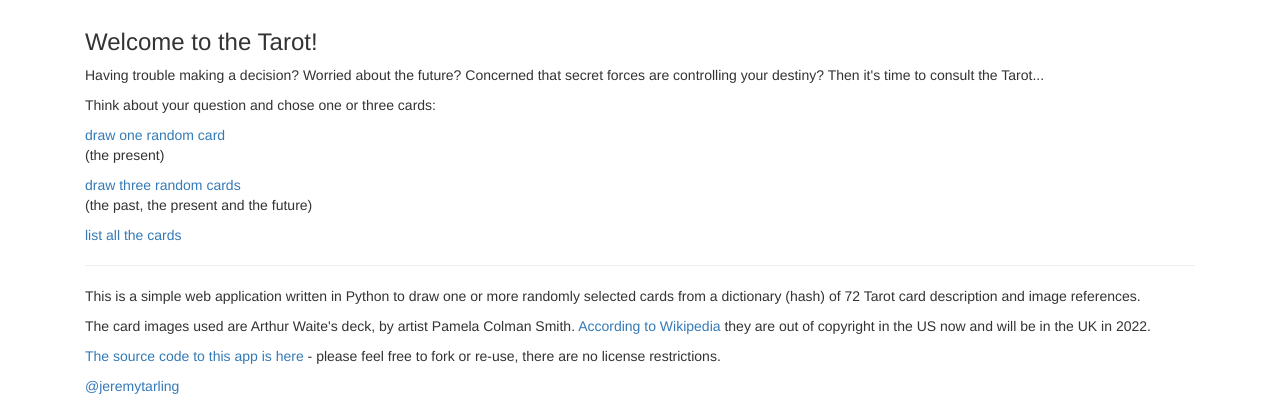
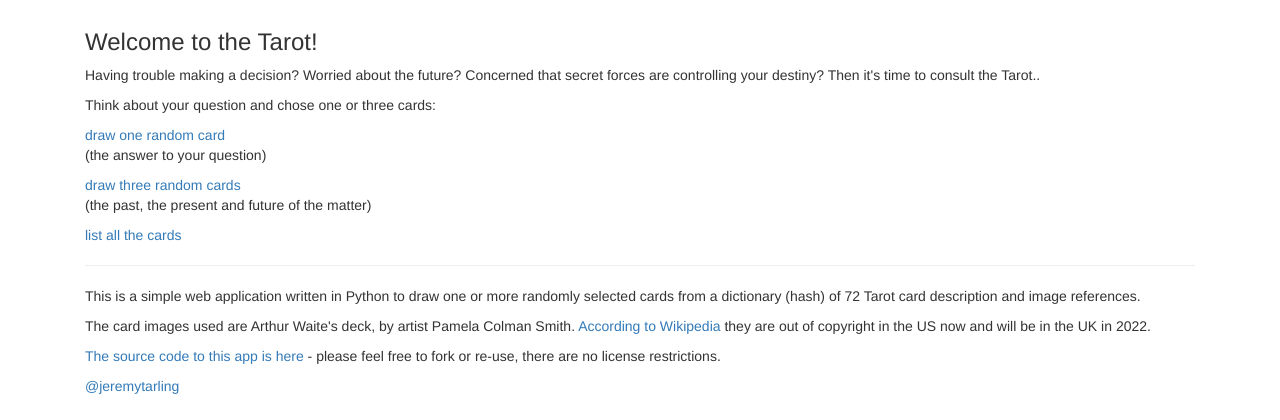
Before and after one commit to jeremytarling/python-tarot, a Flask app: page / in a window 1280 px wide. Shown: the part 51-471 px from the top of the page. Run offline with Flask 2, Linux system fonts and the light colour scheme; some libraries are stand-ins or nearby versions.

Commit message:
index tweak

```diff
--- a/webapp/templates/index.html
+++ b/webapp/templates/index.html
@@ -4,15 +4,15 @@
 
     <h3>Welcome to the Tarot!</h3>
 
-    <p>Having trouble making a decision? Worried about the future? Concerned that secret forces are controlling your destiny? Then it's time to consult the Tarot...</p>
+    <p>Having trouble making a decision? Worried about the future? Concerned that secret forces are controlling your destiny? Then it's time to consult the Tarot..</p>
 
     <p>Think about your question and chose one or three cards:</p>
 
     <p><a href="/one-card">draw one random card</a>
-    <br />(the present)</p>
+    <br />(the answer to your question)</p>
 
     <p><a href="/three-cards">draw three random cards</a>
-    <br />(the past, the present and the future)</p>
+    <br />(the past, the present and future of the matter)</p>
 
     <p><a href="/all-cards">list all the cards</a>
 
```
